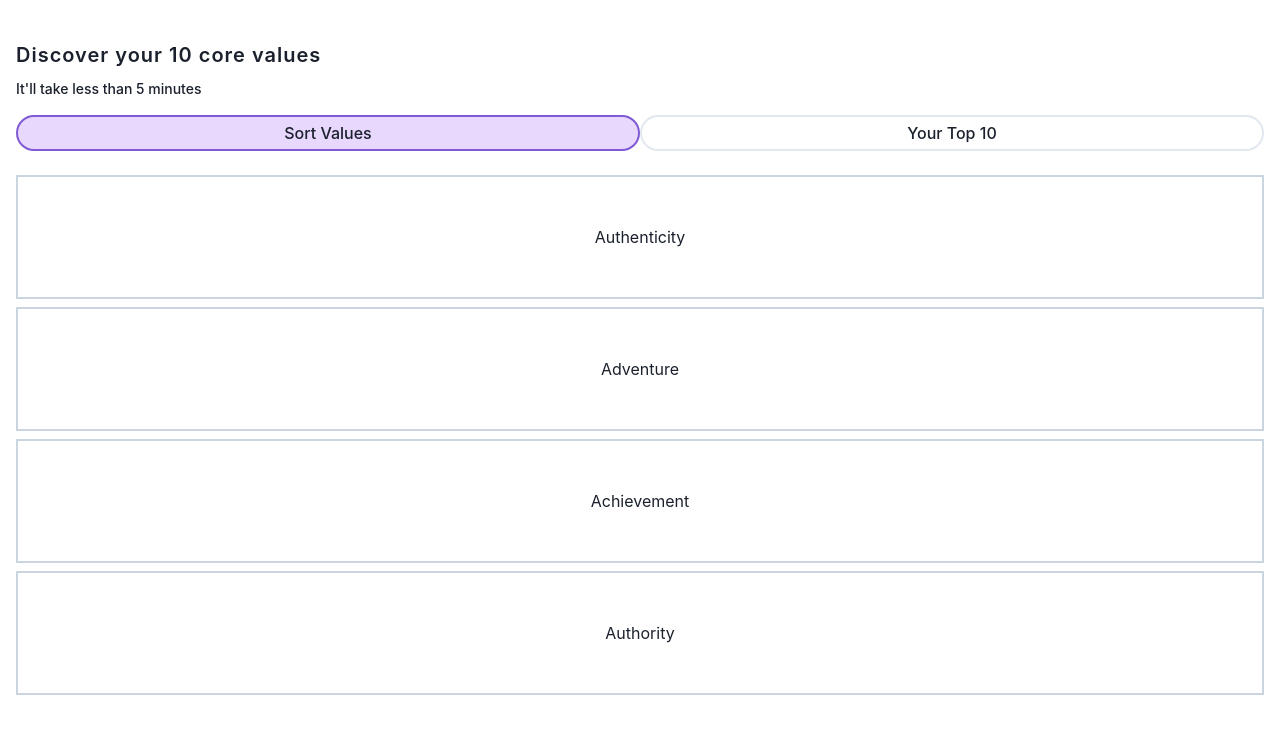
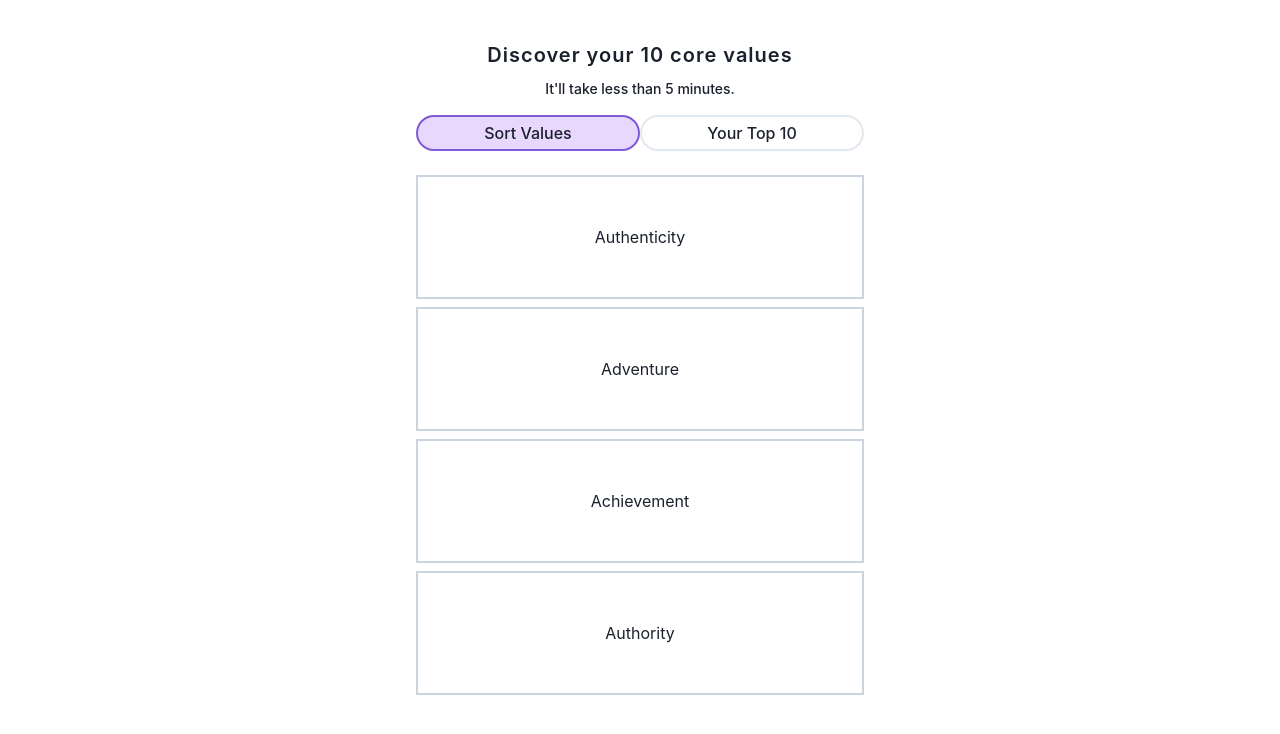
Before and after one commit to kyrelldixon/values, a React (Create React App) app: page / in a window 1280 px wide. Shown: the top 734 px of the page. Built offline with nearby package versions, Linux system fonts and the light colour scheme.

Commit message:
Max width and center content on desktop

```diff
--- a/src/components/App.js
+++ b/src/components/App.js
@@ -3,6 +3,7 @@ import Header from './Header';
 import Nav from './Nav';
 import Values from './Values';
 import Layout from './Layout';
+import Container from './Container';
 
 const mockValues = [
   'Authenticity',
@@ -16,9 +17,11 @@ const App = () => {
 
   return (
     <Layout>
-      <Header />
-      <Nav />
-      <Values values={values} />
+      <Container>
+        <Header />
+        <Nav />
+        <Values values={values} />
+      </Container>
     </Layout>
   );
 }
--- /dev/null
+++ b/src/components/Container.js
@@ -0,0 +1,7 @@
+import React from "react";
+
+const Container = ({ children }) => (
+  <div className="mx-auto max-w-md">{children}</div>
+);
+
+export default Container;
--- a/src/components/Header.js
+++ b/src/components/Header.js
@@ -1,9 +1,13 @@
 import React from 'react';
 
 const Header = () => (
-  <header className="my-2">
-    <h1 className="text-xl font-semibold tracking-wider mb-2">Discover your 10 core values</h1>
-    <p className="text-sm font-medium mb-1">It'll take less than 5 minutes</p>
+  <header className="my-2 sm:text-center">
+    <h1 className="text-xl font-semibold tracking-wider mb-2">
+      Discover your 10 core values
+    </h1>
+    <p className="text-sm font-medium mb-1">
+      It'll take less than 5 minutes.
+    </p>
   </header>
 );
 
```
